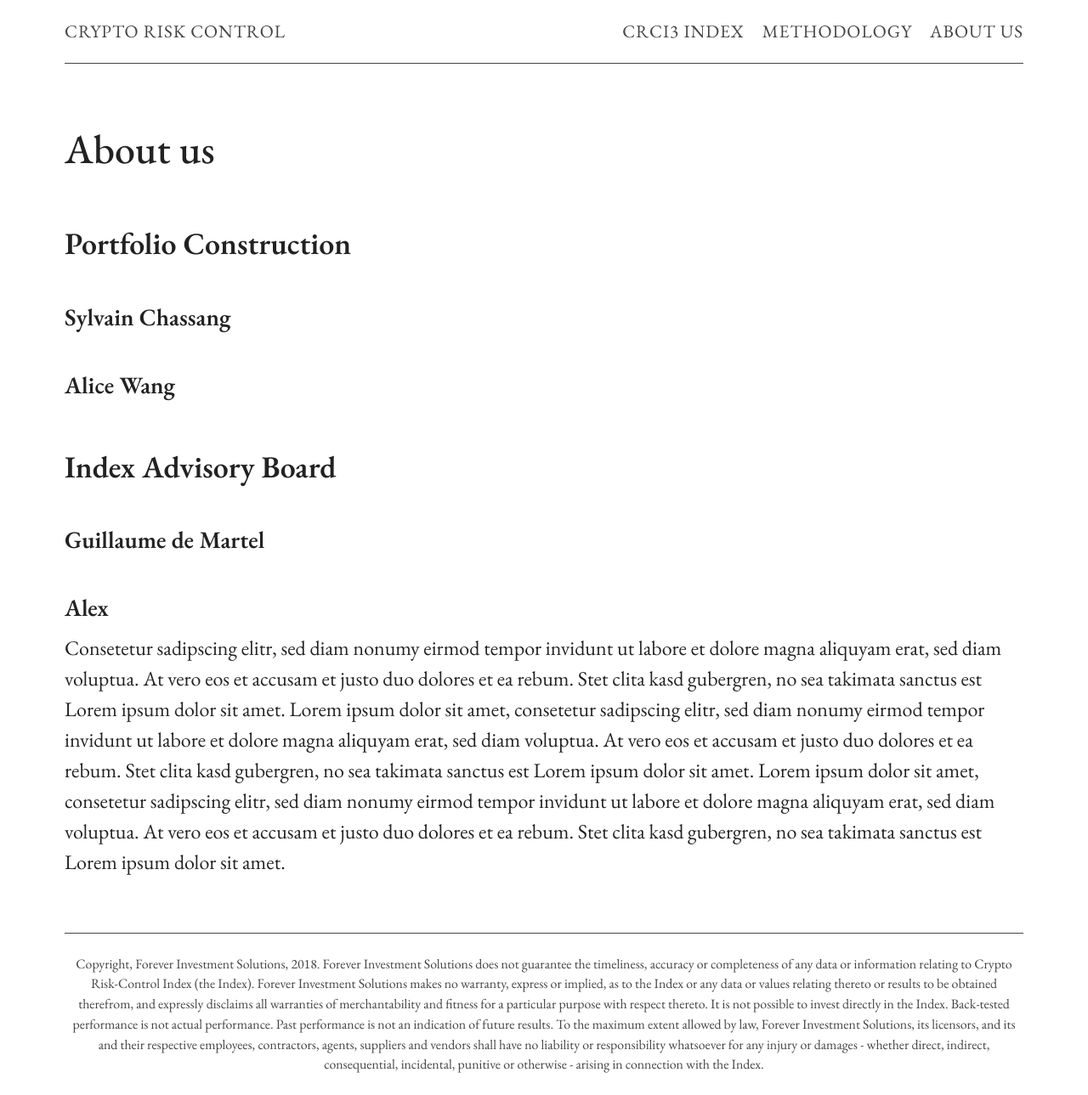
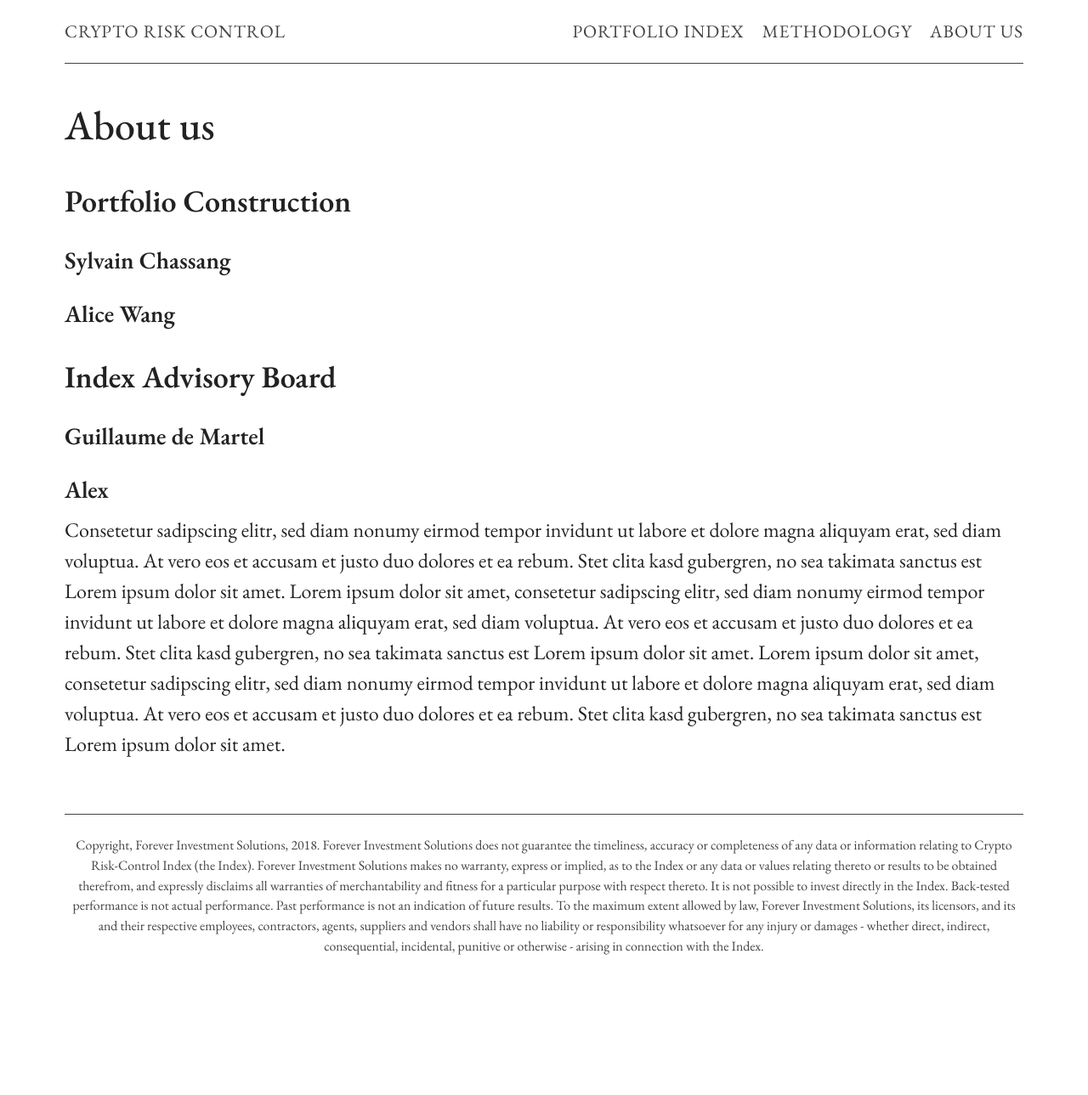
Before and after one commit to forever-am/cryptoriskcontrol-site, a Jekyll site: the page built from about-us.md, in a window 1280 px wide. Shown: the whole page at 85% size. Built offline with Jekyll 4.4.1, drawn with Linux system fonts in a browser that asks for light colours; a script that is not in the unit is left out; after the commit the page ends 1149 px from its top, so only the background shows below that.

Commit message:
adjustments

```diff
--- a/_data/menu.yml
+++ b/_data/menu.yml
@@ -1,4 +1,4 @@
-- title: "CRCI3 index"
+- title: "Portfolio index"
   href: "/"
 
 - title: "Methodology"
--- a/_sass/_base.scss
+++ b/_sass/_base.scss
@@ -74,8 +74,13 @@
 }
 
 
-h2, h3, h4, h5, h6 {
+h2, h3, h4, h5 {
     font-weight: 600;
+    font-style: normal;
+}
+
+h6 {
+    font-weight: 300;
     font-style: normal;
 }
 
@@ -173,5 +178,5 @@
     margin-right: auto;
     text-align: center;
     font-weight: 100;
-    font-size: 5em;
+    font-size: 2em;
 }
--- a/_sass/_page.scss
+++ b/_sass/_page.scss
@@ -32,7 +32,7 @@
 }
 
 .post h1, h2, h3, h4, h5, h6 {
-    margin-top:    $spacing-unit * 0.9;
+    margin-top:    $spacing-unit * 0.5;
     margin-bottom: $spacing-unit * 0.2;
 }
 
```
